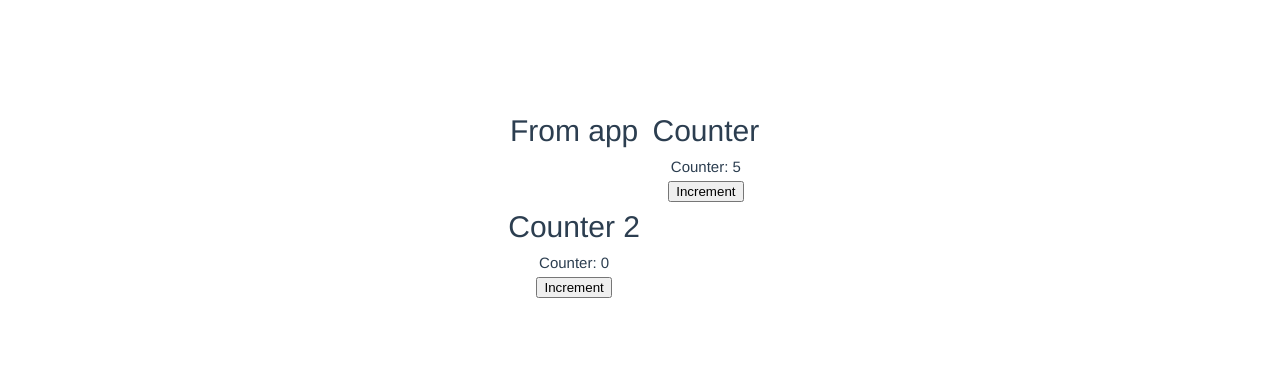
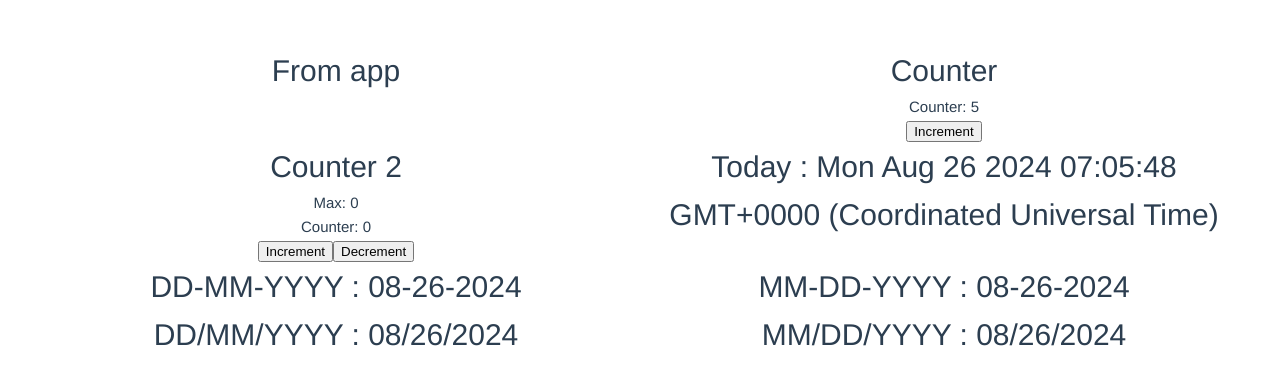
Before and after one commit to panditamey/vue_task1, a Vue app: page / in a window 1280 px wide. Shown: the part 227-612 px from the top of the page. Built offline with nearby package versions, Linux system fonts and the light colour scheme; the HTML template or start-up script is replaced by a standard one.

Commit message:
UseFormatDate Added

```diff
--- a/src/App.vue
+++ b/src/App.vue
@@ -2,17 +2,19 @@
   <h1>From app</h1>
   <MyCounter />
   <MyCounter2 />
+  <DisplayDate />
 </template>
 
 <script>
 import MyCounter from './components/MyCounter.vue';
 import MyCounter2 from './components/MyCounter2.vue';
-
+import DisplayDate from './components/DisplayDate.vue';
 export default {
   name: 'App',
   components: {
     MyCounter,
-    MyCounter2 // Updated to match the new component name
+    MyCounter2 ,// Updated to match the new component name
+    DisplayDate
   }
 }
 </script>
--- /dev/null
+++ b/src/components/DisplayDate.vue
@@ -0,0 +1,16 @@
+<script setup>
+    import useFormatDate from '@/composables/useFormatDates';
+    let date = new Date();
+    let dateDDMMYYYY = useFormatDate(date, "DD-MM-YYYY");
+    let dateMMDDYYYY = useFormatDate(date, "MM-DD-YYYY");
+    let dateDDMMYYYYwSlash = useFormatDate(date, "DD/MM/YYYY");
+    let dateMMDDYYYYwSlash = useFormatDate(date, "MM/DD/YYYY");
+</script>
+
+<template>
+    <h1>Today : {{ date }}</h1>
+    <h1>DD-MM-YYYY : {{ dateDDMMYYYY }}</h1>
+    <h1>MM-DD-YYYY : {{ dateMMDDYYYY }}</h1>
+    <h1>DD/MM/YYYY : {{ dateDDMMYYYYwSlash }}</h1>
+    <h1>MM/DD/YYYY : {{ dateMMDDYYYYwSlash }}</h1>
+</template>
--- a/src/components/MyCounter2.vue
+++ b/src/components/MyCounter2.vue
@@ -1,13 +1,16 @@
 <template>
   <div>
     <h1>Counter 2</h1>
+    <p>Max: {{ max }}</p>
     <p>Counter: {{ count }}</p>
     <button @click="increment">Increment</button>
+    <button @click="decrement">Decrement</button>
   </div>
 </template>
 
 <script setup>
 import { customRef } from 'vue';
+
 
 const count = customRef((track, trigger) => {
   let count = 0;
@@ -18,18 +21,46 @@
       return count;
     },
     set(value) {
+
       count = value;
       trigger();
     }
   }
 });
 
+const useMax = ( max ) => {
+  return customRef((track, trigger) => {
+  let max = 0;
+
+  return {
+    get() {
+      track();
+      return max;
+    },
+    set(value) {
+      if (value > max){
+        max = value;
+      }
+      trigger();
+    }
+  }
+});
+}
+
+let max = useMax(count);
+
 function increment() {
   console.log("Before Increment");
   count.value++;
+  useMax(count.value++)
   console.log("After Increment");
 }
 
+function decrement() {
+  console.log("Before Decrement");
+  count.value--;
+  console.log("After Decrement");
+}
 </script>
 
 <style scoped>
--- /dev/null
+++ b/src/composables/useFormatDates.js
@@ -0,0 +1,37 @@
+import { customRef } from "vue";
+
+const formatDate = (date, format) => {
+  const options = {
+    year: "numeric",
+    month: "2-digit",
+    day: "2-digit",
+  };
+
+  if (format == "MM-DD-YYYY") {
+    return date.toLocaleDateString("en-US", options).replace(/\//g, "-");
+  } else if (format == "DD-MM-YYYY") {
+    return date.toLocaleDateString("en-US", options).replace(/\//g, "-");
+  } else if (format == "MM/DD/YYYY") {
+    return date.toLocaleDateString("en-US", options).replace();
+  } else if (format == "DD/MM/YYYY") {
+    return date.toLocaleDateString("en-US", options).replace();
+  }
+};
+
+const useFormatDate = (date, format) => {
+  return customRef((track, trigger) => {
+    let value = date;
+    return {
+      get() {
+        track();
+        return formatDate(value, format);
+      },
+      set(newValue) {
+        trigger();
+        value = newValue;
+      },
+    };
+  });
+};
+
+export default useFormatDate;
```
Lines whose indentation alone changed are shown as unchanged.
